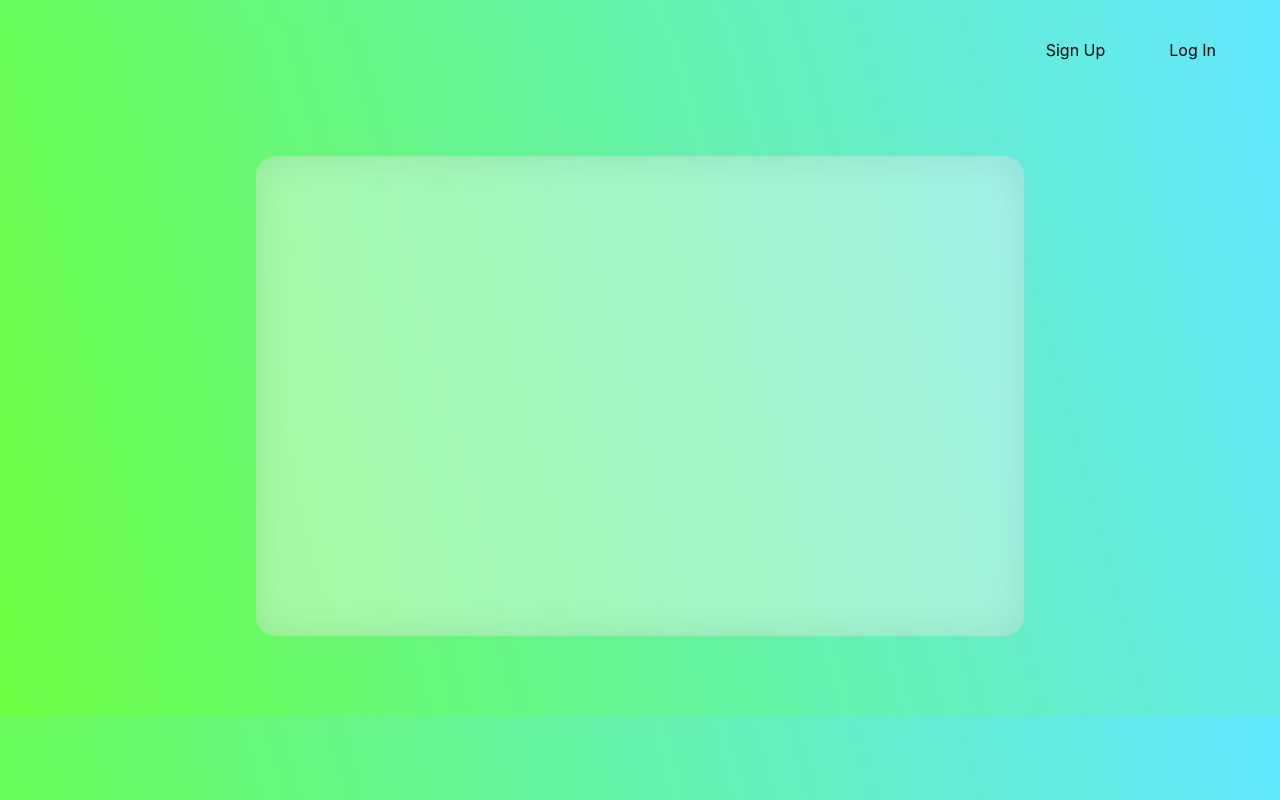
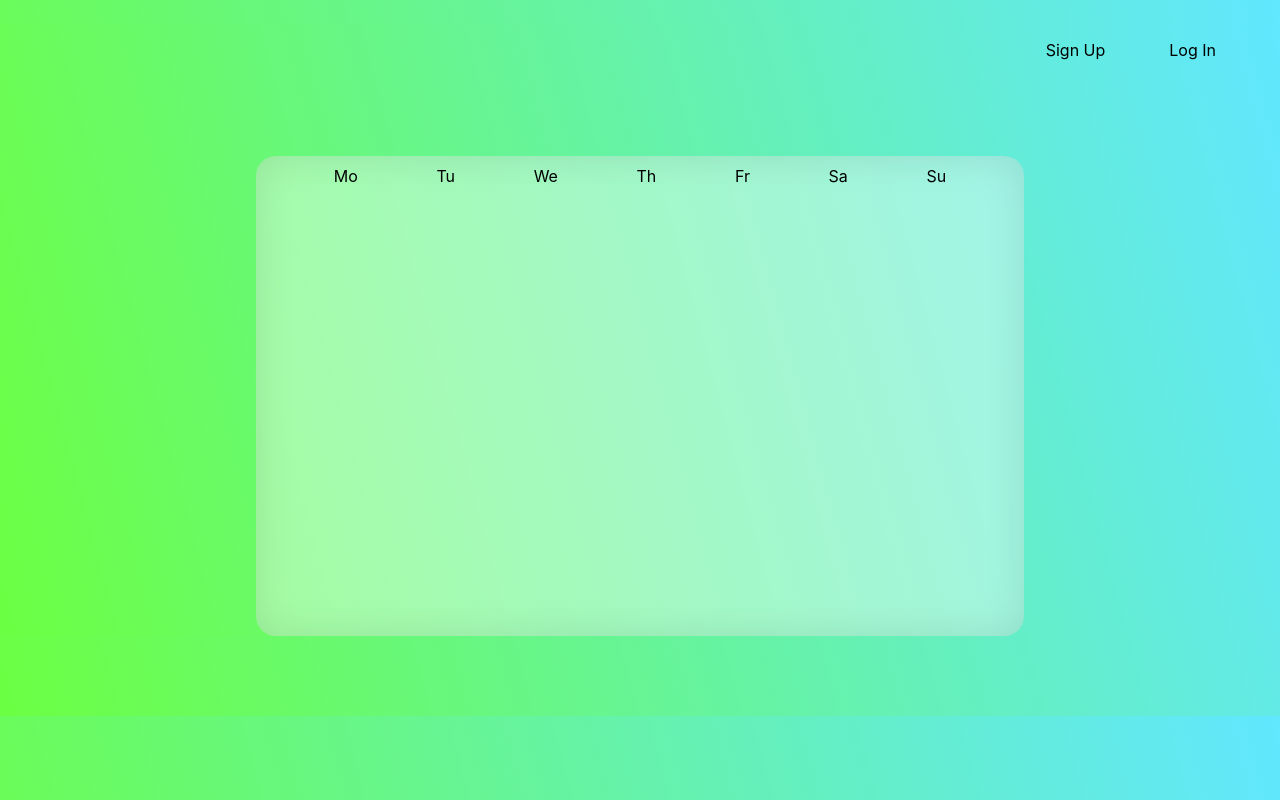
Before and after one commit to DmPolikarpov/calendar-react-app, a React (Create React App) app in the folder calendar-react-app/: page / in a window 1280 px wide. Built offline with nearby package versions, Linux system fonts and the light colour scheme.

Commit message:
week days were added into the calendar.

```diff
--- a/calendar-react-app/src/components/calendar/Calendar.css
+++ b/calendar-react-app/src/components/calendar/Calendar.css
@@ -6,3 +6,10 @@
     box-shadow: 0 0 40px rgba(0, 0, 0, .1) inset;
     border-radius: 20px;
 }
+.weekdays-container {
+    width: 90%;
+    display: flex;
+    justify-content: space-around;
+    margin: 0 auto;
+    padding: 10px 0;
+}
--- a/calendar-react-app/src/components/calendar/Calendar.js
+++ b/calendar-react-app/src/components/calendar/Calendar.js
@@ -1,9 +1,18 @@
 import React from 'react';
 import './Calendar.css';
+import constants from '../../configs/constants';
 
 const Calendar = () => {
     return (
-        <div className="calendar"></div>
+        <div className="calendar">
+            <div className="weekdays-container">
+                {
+                    constants.weekdays_short.map(day => {
+                        return <div>{day}</div>
+                    })
+                }
+            </div>
+        </div>
     )
 }
 
--- /dev/null
+++ b/calendar-react-app/src/configs/constants.js
@@ -0,0 +1,6 @@
+let constants = {
+    "weekdays": ["Monday", "Tuesday", "Wednesday", "Thursday", "Friday", "Saturday", "Sunday"],
+    "weekdays_short": ["Mo", "Tu", "We", "Th", "Fr", "Sa", "Su"]
+}
+
+export default constants;
```
